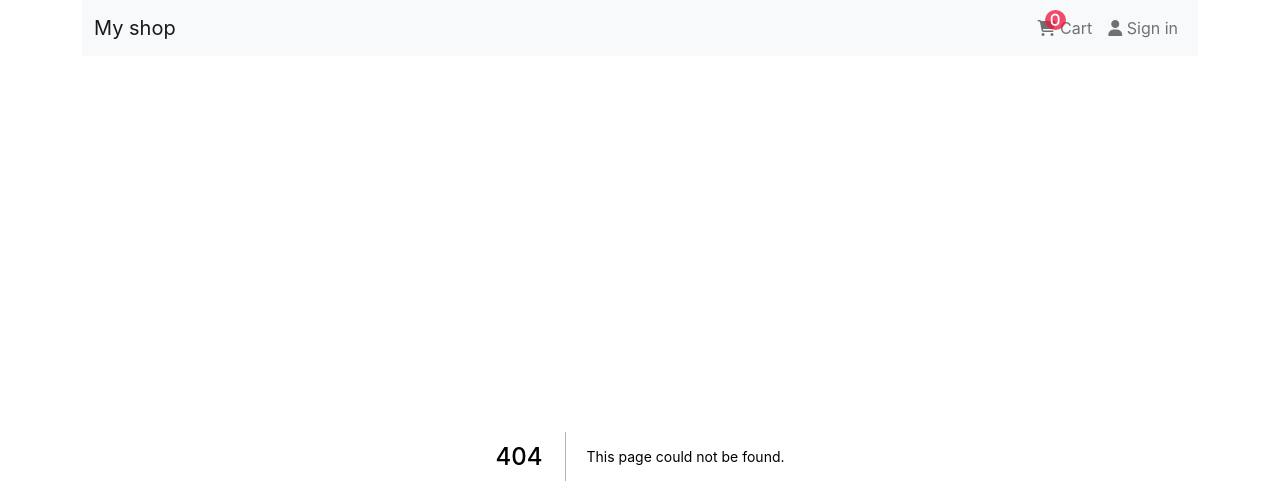
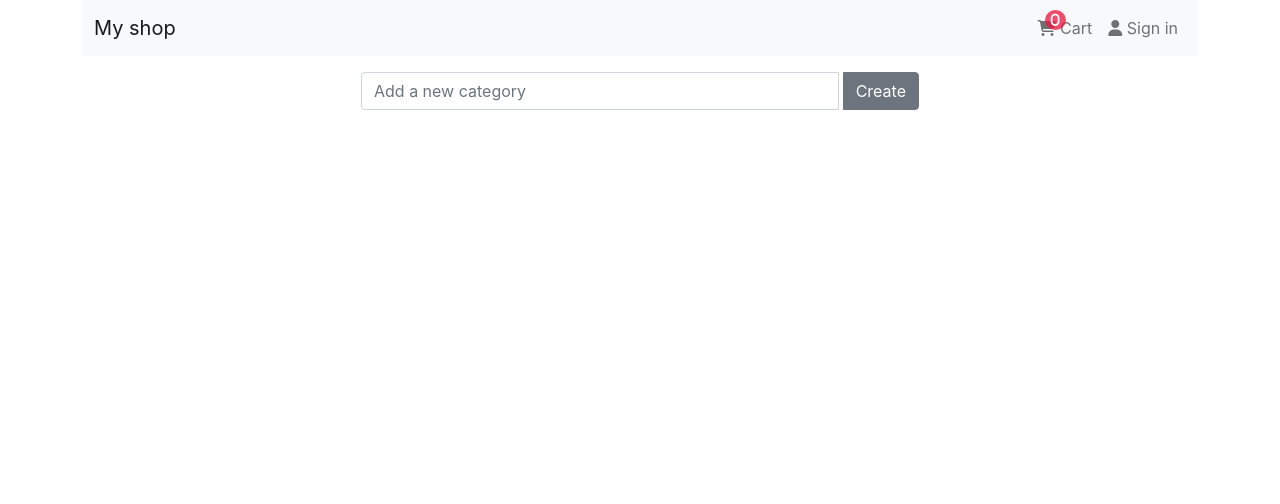
Before and after one commit to 1412316/nextjs-ecommerce, a Next.js app: page /categories in a window 1280 px wide. Before the commit this address had no page. Shown: the top 504 px of the page. Built offline with nearby package versions, Linux system fonts and the light colour scheme.

Commit message:
add category

```diff
--- a/components/Modal.js
+++ b/components/Modal.js
@@ -10,6 +10,15 @@
   const handleSubmit = () => {
     if (modal.type === 'ADD_USERS') {
       deleteData(`user/${modal.id}`, auth.token)
+        .then(res => {
+          if (res.err) {
+            return dispatch({ type: 'NOTIFY', payload: { error: res.err }})
+          }
+          return dispatch({ type: 'NOTIFY', payload: { success: res.msg }})
+        })
+    }
+    if (modal.type === 'ADD_CATEGORIES') {
+      deleteData(`categories/${modal.id}`, auth.token)
         .then(res => {
           if (res.err) {
             return dispatch({ type: 'NOTIFY', payload: { error: res.err }})
--- /dev/null
+++ b/models/categoriesModel.js
@@ -0,0 +1,17 @@
+import mongoose from 'mongoose'
+
+const categorySchema = new mongoose.Schema(
+  {
+    name: {
+      type: String,
+      required: true,
+      trim: true
+    }
+  },
+  {
+    timestamps: true
+  }
+)
+
+let Dataset = mongoose.models.category || mongoose.model('category', categorySchema)
+export default Dataset
--- /dev/null
+++ b/pages/api/categories/[id].js
@@ -0,0 +1,57 @@
+import connectDB from "../../../utils/connectDB"
+import Categories from "../../../models/categoriesModel"
+import auth from '../../../middleware/auth'
+
+connectDB()
+
+export default async (req, res) => {
+  switch (req.method) {
+    case "PUT":
+      await updateCategory(req, res)
+      break;
+    case "DELETE":
+      await deleteCategories(req, res)
+      break;
+  }
+}
+
+const updateCategory = async (req, res) => {
+  try {
+    const result = await auth(req, res)
+    if (result.role !== 'admin') {
+      return res.status(400).json({ err: 'Authentication is not valid.'})
+    }
+
+    const { id } = req.query
+    const { name } = req.body
+
+    const newCategory = await Categories.findOneAndUpdate({_id: id}, {name})
+    res.json({
+      msg: 'Success! Update a new category.',
+      category: {
+        ...newCategory._doc,
+        name
+      }
+    })
+  }
+  catch (err) {
+    return res.status(500).json({ err: err.message })
+  }
+}
+
+const deleteCategories = async (req, res) => {
+  try {
+    const result = await auth(req, res)
+    if (result.role !== 'admin') {
+      return res.status(400).json({ err: 'Authentication is not valid.'})
+    }
+
+    const { id } = req.query
+
+    await Categories.findByIdAndDelete(id)
+    res.json({ msg: 'Success! Deleted a category.' })
+  }
+  catch (err) {
+    return res.status(500).json({ err: err.message })
+  }
+}
--- /dev/null
+++ b/pages/api/categories/index.js
@@ -0,0 +1,52 @@
+import connectDB from "../../../utils/connectDB"
+import Categories from "../../../models/categoriesModel"
+import auth from '../../../middleware/auth'
+
+connectDB()
+
+export default async (req, res) => {
+  switch (req.method) {
+    case "POST":
+      await createCategory(req, res)
+      break;
+    case "GET":
+      await getCategories(req, res)
+      break;
+  }
+}
+
+const createCategory = async (req, res) => {
+  try {
+    const result = await auth(req, res)
+    if (result.role !== 'admin') {
+      return res.status(400).json({ err: 'Authentication is not valid.' })
+    }
+
+    const { name } = req.body
+    if (!name) {
+      return res.status(400).json({ err: "Name can't be left blank."})
+    }
+
+    const newCategory = new Categories({name})
+    await newCategory.save()
+
+    res.json({
+      msg: 'Success! Created a new category.',
+      newCategory
+    })
+  }
+  catch (err) {
+    return res.status(500).json({ err: err.message })
+  }
+}
+
+const getCategories = async (req, res) => {
+  try {
+    const categories = await Categories.find()
+
+    res.json({categories})
+  }
+  catch (err) {
+    return res.status(500).json({ err: err.message })
+  }
+}
--- /dev/null
+++ b/pages/categories.js
@@ -0,0 +1,102 @@
+import Head from 'next/head'
+import { useContext, useState } from 'react'
+import { DataContext } from '../store/GlobalState'
+import { updateItem } from '../store/Actions'
+import { postData, putData } from '../utils/fetchData'
+
+const Categories = () => {
+  const { state, dispatch } = useContext(DataContext)
+  const { auth, categories } = state
+
+  const [name, setName] = useState('')
+  const [id, setId] = useState('')
+
+  const createCategory = async () => {
+    if (auth.user.role !== 'admin') {
+      return dispatch({ type: 'NOTIFY', payload: { error: 'Authentication is not valid.' } })
+    }
+
+    if (!name) {
+      return dispatch({ type: 'NOTIFY', payload: { error: "Name can't be left blank" } })
+    }
+    dispatch({ type: 'NOTIFY', payload: { loading: true } })
+
+    let res
+    if (id) {
+      res = await putData(`categories/${id}`, { name }, auth.token)
+      if (res.err) {
+        dispatch({ type: 'NOTIFY', payload: { error: res.err } })
+      }
+
+      // Lấy data category update sau khi tạo
+      dispatch(updateItem(categories, id, res.category, 'ADD_CATEGORIES'))
+    }
+    else {
+      res = await postData('categories', { name }, auth.token)
+      if (res.err) {
+        dispatch({ type: 'NOTIFY', payload: { error: res.err } })
+      }
+
+      // Lấy data category update sau khi tạo
+      dispatch({
+        type: 'ADD_CATEGORIES',
+        payload: [
+          ...categories,
+          res.newCategory
+        ]
+      })
+    }
+
+    setName('')
+    setId('')
+    return dispatch({ type: 'NOTIFY', payload: { success: res.msg } })
+  }
+
+  const handleEditCategory = (category) => {
+    setId(category._id)
+    setName(category.name)
+  }
+
+  return (
+    <div className="col-md-6 mx-auto my-3">
+      <Head>
+        <title>Categories</title>
+      </Head>
+
+      <div className="input-group mb-3">
+        <input type="text" className="form-control" placeholder="Add a new category"
+          value={name} onChange={e => setName(e.target.value)}
+        />
+        <button className="btn btn-secondary ms-1" onClick={createCategory}>
+          {id ? "Update" : "Create"}
+        </button>
+      </div>
+
+      {categories.map(category => (
+        <div key={category._id} className="card my-2 text-capitalize">
+          <div className="card-body d-flex justify-content-between">
+            {category.name}
+            <div style={{ cursor: 'pointer' }}>
+              <i className="fas fa-edit me-2 text-info" onClick={() => handleEditCategory(category)}></i>
+              <i className="fas fa-trash-alt me-2 text-danger"
+                data-bs-toggle="modal"
+                data-bs-target="#exampleModal"
+                onClick={() => dispatch({
+                  type: 'ADD_MODAL',
+                  payload: {
+                    data: categories,
+                    id: category._id,
+                    title: category.name,
+                    type: 'ADD_CATEGORIES'
+                  }
+                })}
+              ></i>
+            </div>
+          </div>
+        </div>
+      ))}
+    </div>
+  )
+}
+
+export default Categories
--- a/store/Actions.js
+++ b/store/Actions.js
@@ -6,7 +6,8 @@
   ADD_CART: 'ADD_CART',
   ADD_MODAL: 'ADD_MODAL',
   ADD_ORDERS: 'ADD_ORDERS',
-  ADD_USERS: 'ADD_USERS'
+  ADD_USERS: 'ADD_USERS',
+  ADD_CATEGORIES: 'ADD_CATEGORIES'
 }
 
 export const addToCart = (product, cart) => {
--- a/store/GlobalState.js
+++ b/store/GlobalState.js
@@ -5,7 +5,7 @@
 export const DataContext = createContext()
 
 export const DataProvider = ({ children }) => {
-  const initialState = { notify: {}, auth: {}, cart: [], modal: {}, orders: [], users: [] }
+  const initialState = { notify: {}, auth: {}, cart: [], modal: {}, orders: [], users: [], categories: [] }
   const [state, dispatch] = useReducer(reducers, initialState)
   const { cart, auth } = state
 
@@ -22,6 +22,16 @@
             token: res.access_token,
             user: res.user
           }
+        })
+      })
+
+      getData('categories').then(res => {
+        if (res.err) {
+          return dispatch({ type: 'NOTIFY', payload: { err: res.err } })
+        }
+        dispatch({
+          type: 'ADD_CATEGORIES',
+          payload: res.categories
         })
       })
     }
--- a/store/Reducers.js
+++ b/store/Reducers.js
@@ -32,6 +32,11 @@
         ...state,
         users: action.payload
       }
+    case ACTIONS.ADD_CATEGORIES:
+      return {
+        ...state,
+        categories: action.payload
+      }
     default:
       return state;
   }
```
